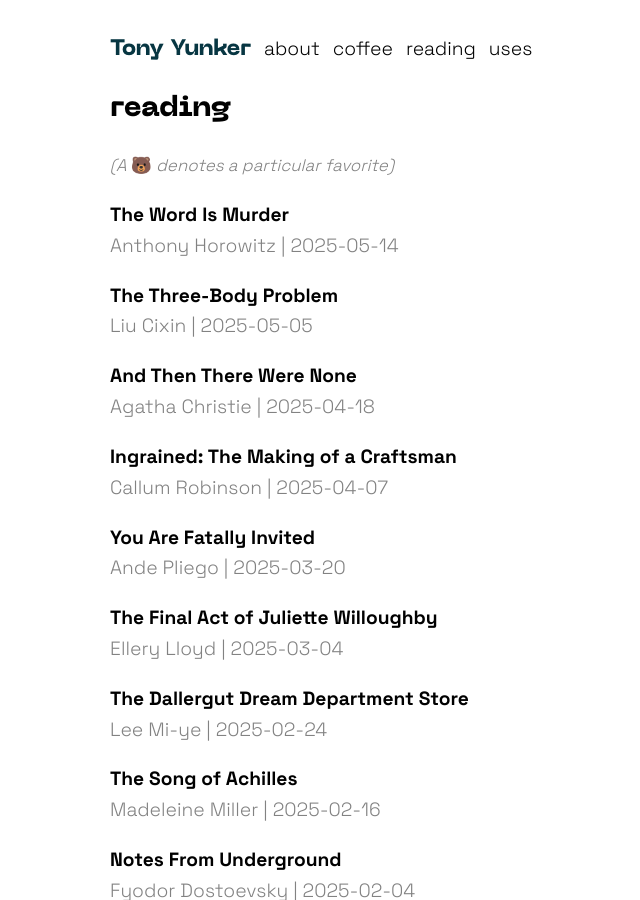
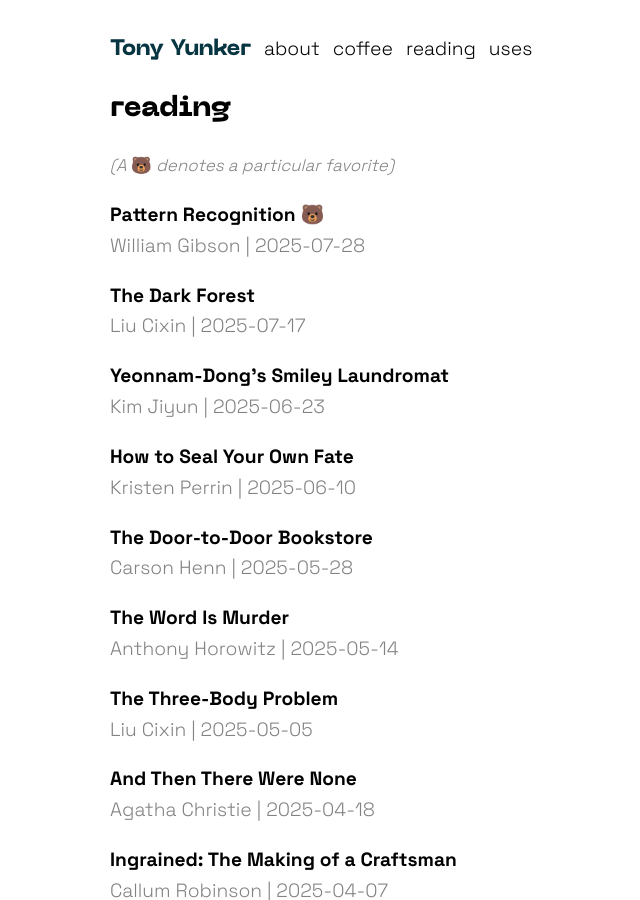
Before and after one commit to ayunker/ayunker.github.io, a Jekyll site: the page built from logs/reading.md, in a window 1280 px wide and 900 px high. Shown: the whole window, without its empty margins (130-770 px from the left). Built offline with Jekyll 4.4.1, drawn with Linux system fonts in a browser that asks for light colours.

Commit message:
UPDATE bump reading and coffee logs

```diff
--- a/logs/reading.md
+++ b/logs/reading.md
@@ -8,6 +8,21 @@ title: reading
   🐻
   <em>denotes a particular favorite)</em>
 </span>
+
+**Pattern Recognition** 🐻\\
+<span class="grey-text">William Gibson \| 2025-07-28</span>
+
+**The Dark Forest**\\
+<span class="grey-text">Liu Cixin \| 2025-07-17</span>
+
+**Yeonnam-Dong's Smiley Laundromat**\\
+<span class="grey-text">Kim Jiyun \| 2025-06-23</span>
+
+**How to Seal Your Own Fate**\\
+<span class="grey-text">Kristen Perrin \| 2025-06-10</span>
+
+**The Door-to-Door Bookstore**\\
+<span class="grey-text">Carson Henn \| 2025-05-28</span>
 
 **The Word Is Murder**\\
 <span class="grey-text">Anthony Horowitz \| 2025-05-14</span>
```
Also changed, not shown: logs/coffee.md (+9 -0 lines).
